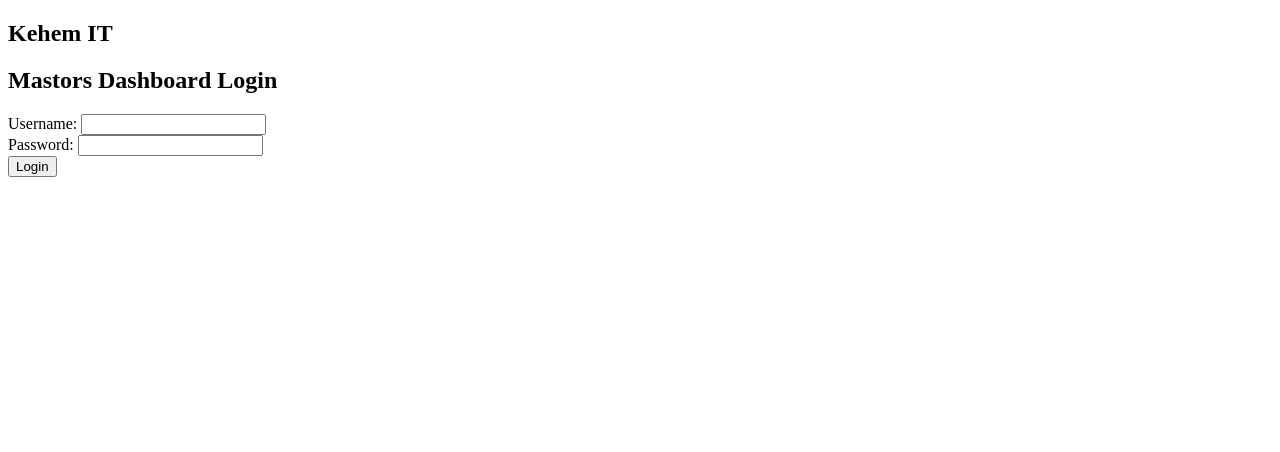
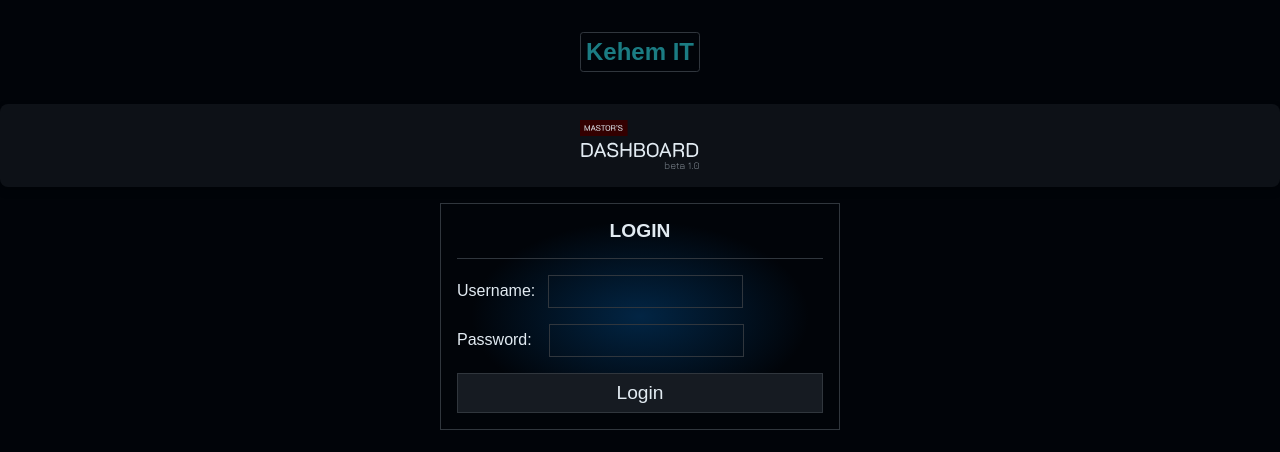
Before and after one commit to surajit-singha-sisir/MastorsDashboard, a plain HTML site: page login.html in a window 1280 px wide. Drawn offline with Linux system fonts and the light colour scheme.

Commit message:
Login page added
Signed-off-by: Surajit Singha Sisir <sci.surajit@gmail.com>

```diff
--- a/login.html
+++ b/login.html
@@ -5,22 +5,154 @@
     <meta charset="UTF-8">
     <meta name="viewport" content="width=device-width, initial-scale=1.0">
     <title>Mastors Dashboard Login</title>
+    <link rel="stylesheet" href="dashboard.css">
 </head>
+<style>
+    .dashboard-login {
+        position: relative;
+        height: 100vh;
+        background-color: var(--background-color);
+    }
+
+    .kehemithref {
+        position: relative;
+        display: flex;
+        justify-content: center;
+        align-items: center;
+        padding: 2rem;
+        overflow: hidden;
+    }
+
+    .kehemithref h2:hover {
+        transform: scale(1.1);
+        transition: all 0.3s ease;
+    }
+
+    .kehemithref h2 {
+        position: relative;
+        overflow: hidden;
+        padding: 0.3rem;
+        border: 1px solid var(--border-color);
+        border-radius: 0.2rem;
+        color: #1b7c83;
+        transition: all 0.3s ease;
+    }
+
+    .kehemithref h2::after {
+        content: "";
+        position: absolute;
+        top: 0;
+        width: 6rem;
+        height: 100%;
+        animation: gradSlide 3s ease-in-out infinite;
+    }
+
+    @keyframes gradSlide {
+        0% {
+            left: -200%;
+            transform: skewY(10deg);
+            background: radial-gradient(#0084ff, #ffffff00);
+        }
+
+
+        100% {
+            left: 200%;
+            transform: skewY(6500deg);
+            background: radial-gradient(#18aa55, #ffffff00);
+        }
+    }
+
+    .mastors-dashboard-log {
+        display: flex;
+        flex-direction: column;
+        align-items: center;
+        background-color: var(--div-color);
+        border-radius: 0.5rem;
+        box-shadow: 0 4px 8px rgba(0, 0, 0, 0.2);
+        padding: 1rem;
+    }
+
+    .login-form {
+        display: flex;
+        width: 25rem;
+        margin: auto;
+        background: radial-gradient(#022544, #ffffff00 60%);
+        border: 1px solid var(--border-color);
+        flex-direction: column;
+        gap: 1rem;
+        padding: 1rem;
+        margin-top: 1rem;
+    }
+    .login-form div {
+        display: flex;
+        justify-content: flex-start;
+        gap: 0.5rem;
+        align-items: center;
+    }
+    .login-form input[type="text"], .login-form input[type="password"] {
+        padding: 0.5rem;
+        border: 1px solid var(--border-color);
+        background-color: #00172c48;
+        background: transparent;
+        color: var(--text-color);
+    }
+    .login-form input[type="text"]:hover, .login-form input[type="password"]:hover {
+        border-color: var(--link-color);
+        transition: all 0.3s ease;
+    }
+    .login-form input[type="text"]:focus, .login-form input[type="password"]:focus {
+        border-color: var(--link-color);
+        transition: all 0.3s ease;
+    }
+    .login-form input[type="submit"] {
+        padding: 0.5rem 1rem;
+        background-color: var(--sub-div-color);
+        color: var(--text-color);
+        border: 1px solid var(--border-color);
+        font-size: 1.2rem;
+        cursor: pointer;
+        transition: background-color 0.3s ease;
+    }
+
+    .login-form input[type="submit"]:hover {
+        background-color: var(--link-color);
+        transition: all 0.3s ease-in-out;
+    }
+
+    .login-text {
+        font-size: 1.2rem;
+        padding-bottom: 1rem;
+        color: var(--text-color);
+        border-bottom: 1px solid var(--border-color);
+        text-align: center;
+    }
+
+</style>
 
 <body>
+    <main class="dashboard-login">
+        <a class="kehemithref" href="https://kehem.com/">
             <h2>Kehem IT</h2>
-    <h2>Mastors Dashboard Login</h2>
+        </a>
+
+        <div class="mastors-dashboard-log">
+            <img src="icons/deshboard-logo.svg" alt="">
+        </div>
+
+
         <form action="#" id="login-form" class="login-form">
+            <h2 class="login-text">LOGIN</h2>
             <div>
-            <label for="username">Username:</label>
+                <label for="username">Username:&nbsp;</label>
                 <input type="text" id="username" name="username" required>
             </div>
             <div>
-            <label for="password">Password:</label>
+                <label for="password">Password: &nbsp;</label>
                 <input type="password" id="password" name="password" required>
             </div>
             <input type="submit" value="Login">
         </form>
+    </main>
 </body>
 
 </html>
```
Lines whose indentation alone changed are shown as unchanged.
